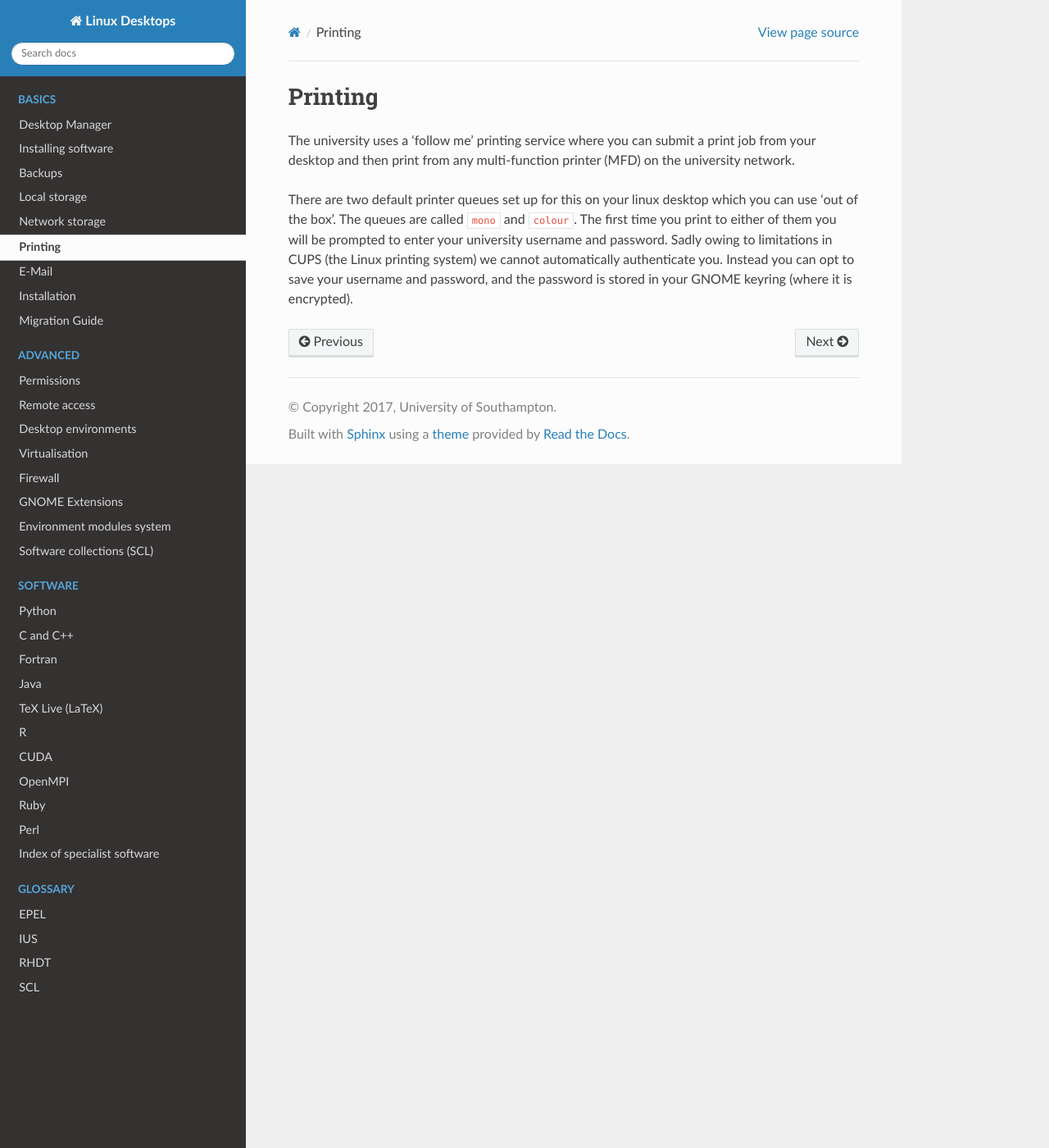
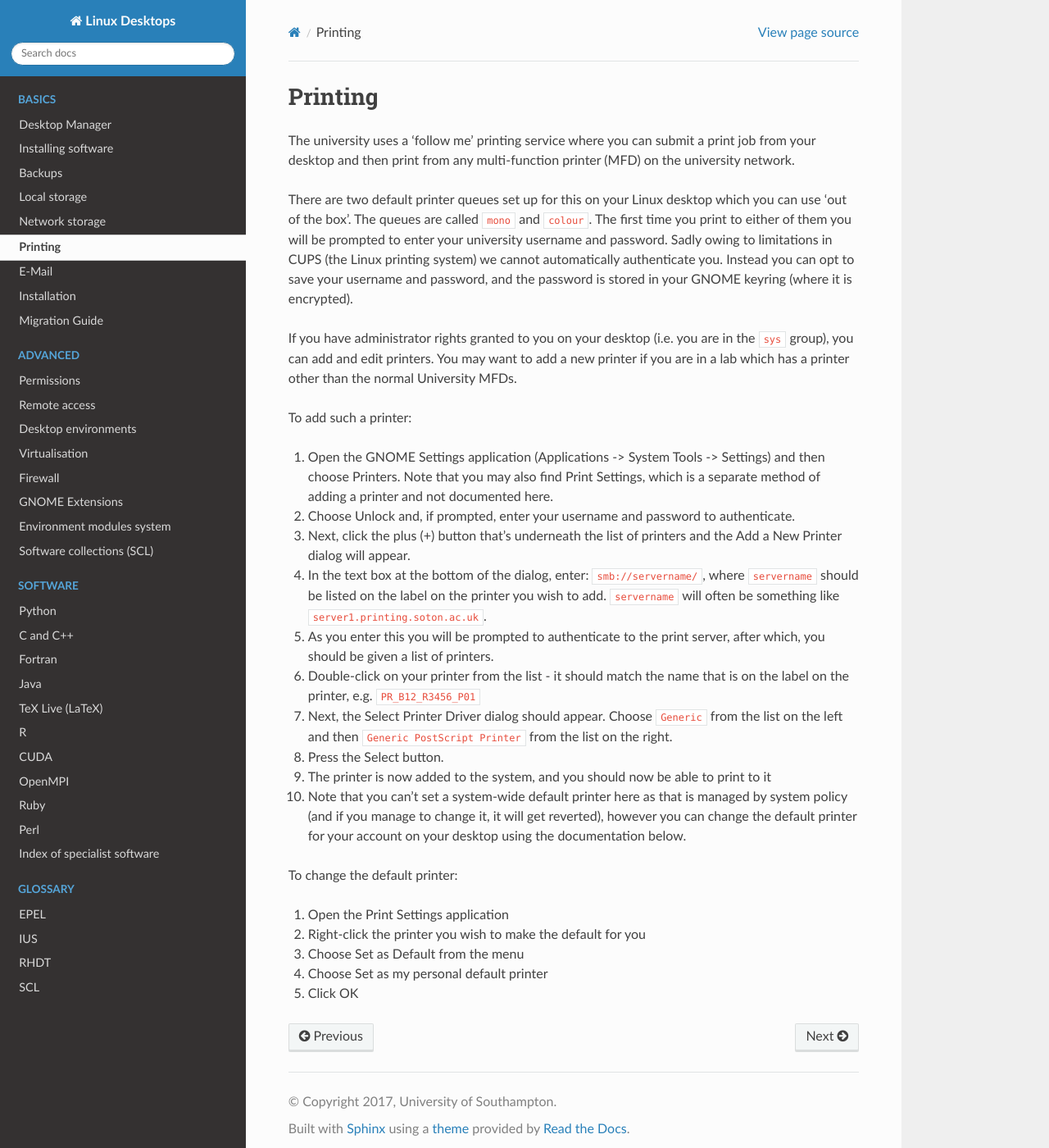
Before and after one commit to southampton/linuxdesktopdocs, a Sphinx documentation site: the page built from docs/printing.rst, in a window 1280 px wide and 1400 px high. Shown: the whole window at 82% size. Built offline with Sphinx 7.4.7 and the Read the Docs theme 2.0.0, drawn with Linux system fonts in a browser that asks for light colours.

Commit message:
Updated printing docs on how to add new printers

```diff
--- a/docs/printing.rst
+++ b/docs/printing.rst
@@ -5,10 +5,36 @@ The university uses a 'follow me' printing service where you can submit a print
 job from your desktop and then print from any multi-function printer (MFD) on
 the university network.
 
-There are two default printer queues set up for this on your linux desktop which
+There are two default printer queues set up for this on your Linux desktop which
 you can use 'out of the box'. The queues are called ``mono`` and ``colour``. The
 first time you print to either of them you will be prompted to enter your
 university username and password. Sadly owing to limitations in CUPS
 (the Linux printing system) we cannot automatically authenticate you. Instead
 you can opt to save your username and password, and the password is stored
 in your GNOME keyring (where it is encrypted).
+
+If you have administrator rights granted to you on your desktop (i.e. you are in
+the ``sys`` group), you can add and edit printers. You may want to add a new
+printer if you are in a lab which has a printer other than the normal University
+MFDs.
+
+To add such a printer:
+
+1. Open the GNOME Settings application (Applications -> System Tools -> Settings) and then choose Printers. Note that you may also find Print Settings, which is a separate method of adding a printer and not documented here.
+2. Choose Unlock and, if prompted, enter your username and password to authenticate.
+3. Next, click the plus (+) button that's underneath the list of printers and the Add a New Printer dialog will appear.
+4. In the text box at the bottom of the dialog, enter: ``smb://servername/``, where ``servername`` should be listed on the label on the printer you wish to add. ``servername`` will often be something like ``server1.printing.soton.ac.uk``.
+5. As you enter this you will be prompted to authenticate to the print server, after which, you should be given a list of printers.
+6. Double-click on your printer from the list - it should match the name that is on the label on the printer, e.g. ``PR_B12_R3456_P01``
+7. Next, the Select Printer Driver dialog should appear. Choose ``Generic`` from the list on the left and then ``Generic PostScript Printer`` from the list on the right.
+8. Press the Select button.
+9. The printer is now added to the system, and you should now be able to print to it
+10. Note that you can't set a system-wide default printer here as that is managed by system policy (and if you manage to change it, it will get reverted), however you can change the default printer for your account on your desktop using the documentation below.
+
+To change the default printer:
+
+1. Open the Print Settings application
+2. Right-click the printer you wish to make the default for you
+3. Choose Set as Default from the menu
+4. Choose Set as my personal default printer
+5. Click OK
```
